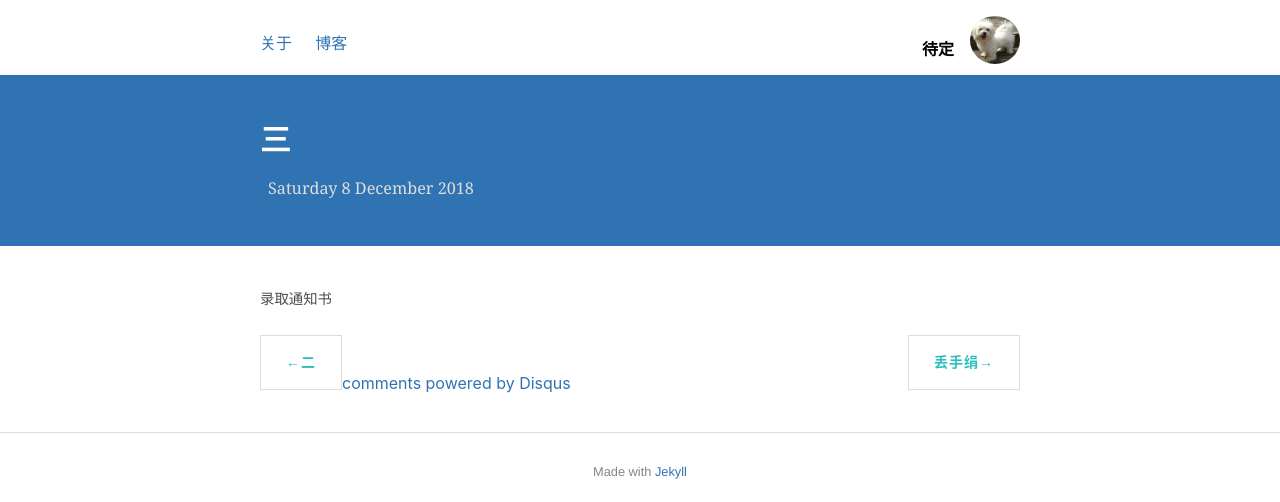
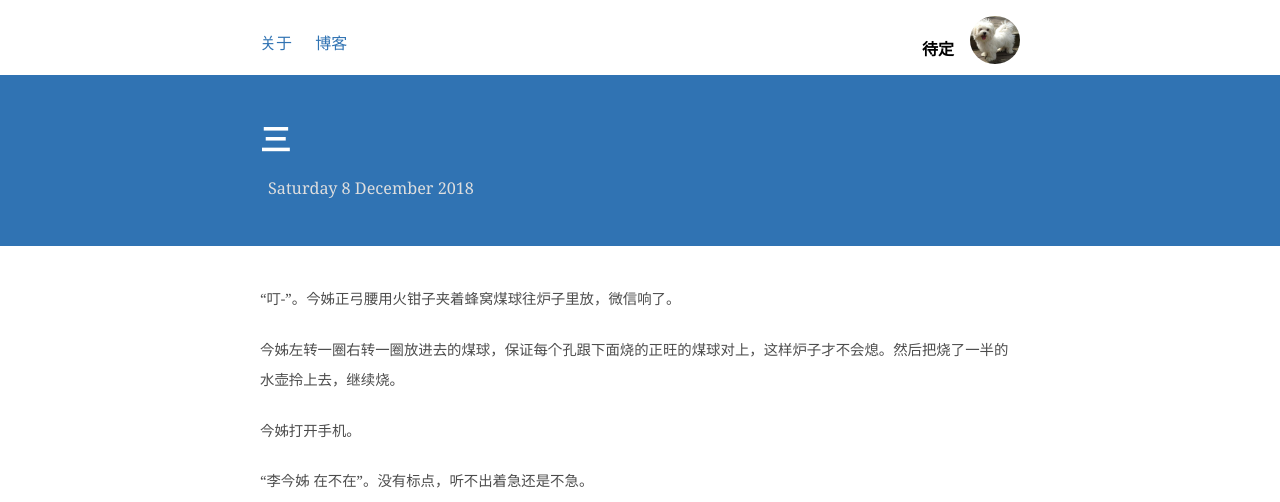
Before and after one commit to shirleysteve/1, a Jekyll site: the page built from _posts/2018-12-8-今姊3.md, in a window 1280 px wide. Shown: the top 502 px of the page. Built offline with Jekyll 4.4.1, drawn with Linux system fonts in a browser that asks for light colours; nearby versions of some CDN libraries; comment, search, counter and statistics services are not loaded.

Commit message:
Update 2018-12-8-今姊3.md

```diff
--- a/_posts/2018-12-8-今姊3.md
+++ b/_posts/2018-12-8-今姊3.md
@@ -4,5 +4,10 @@ layout: post
 title: 三
 ---
 
+“叮-”。今姊正弓腰用火钳子夹着蜂窝煤球往炉子里放，微信响了。
 
-录取通知书
+今姊左转一圈右转一圈放进去的煤球，保证每个孔跟下面烧的正旺的煤球对上，这样炉子才不会熄。然后把烧了一半的水壶拎上去，继续烧。
+
+今姊打开手机。
+
+“李今姊 在不在”。没有标点，听不出着急还是不急。
```
